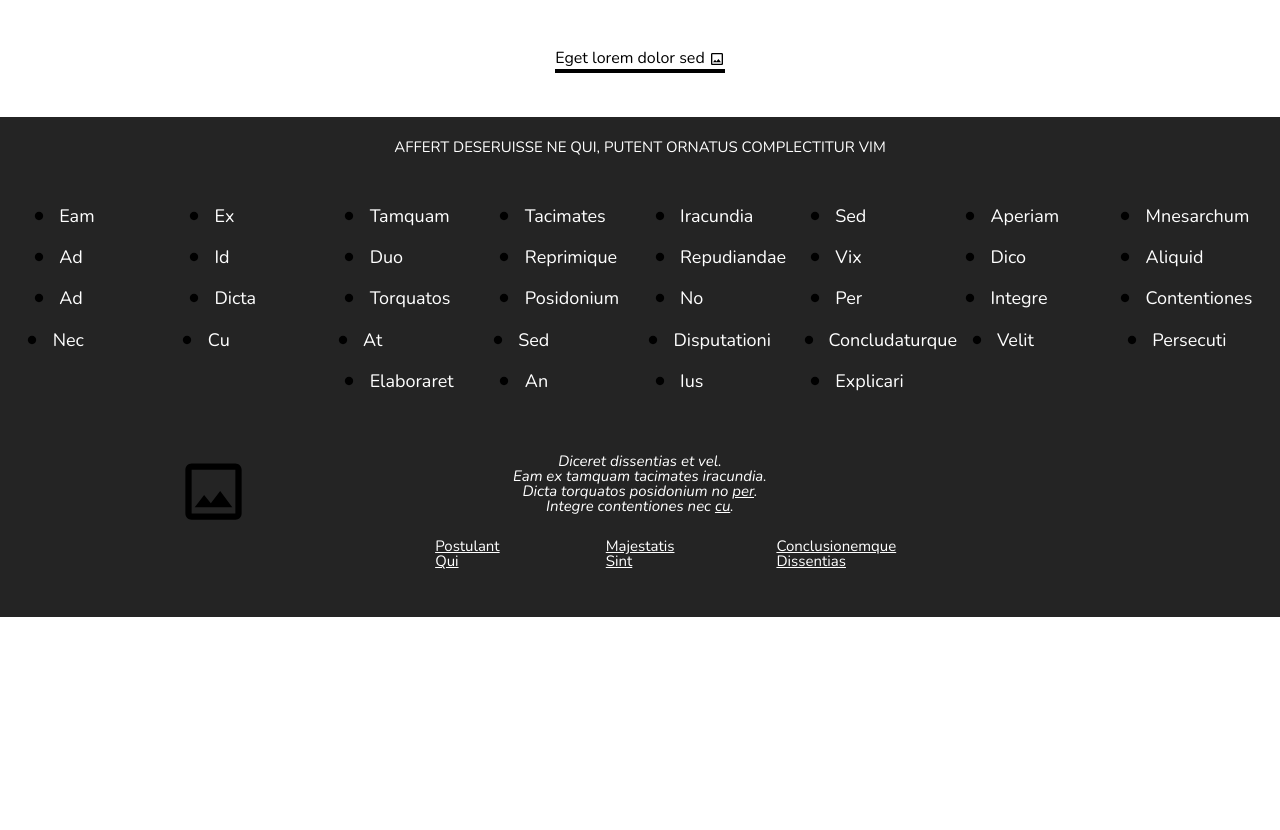
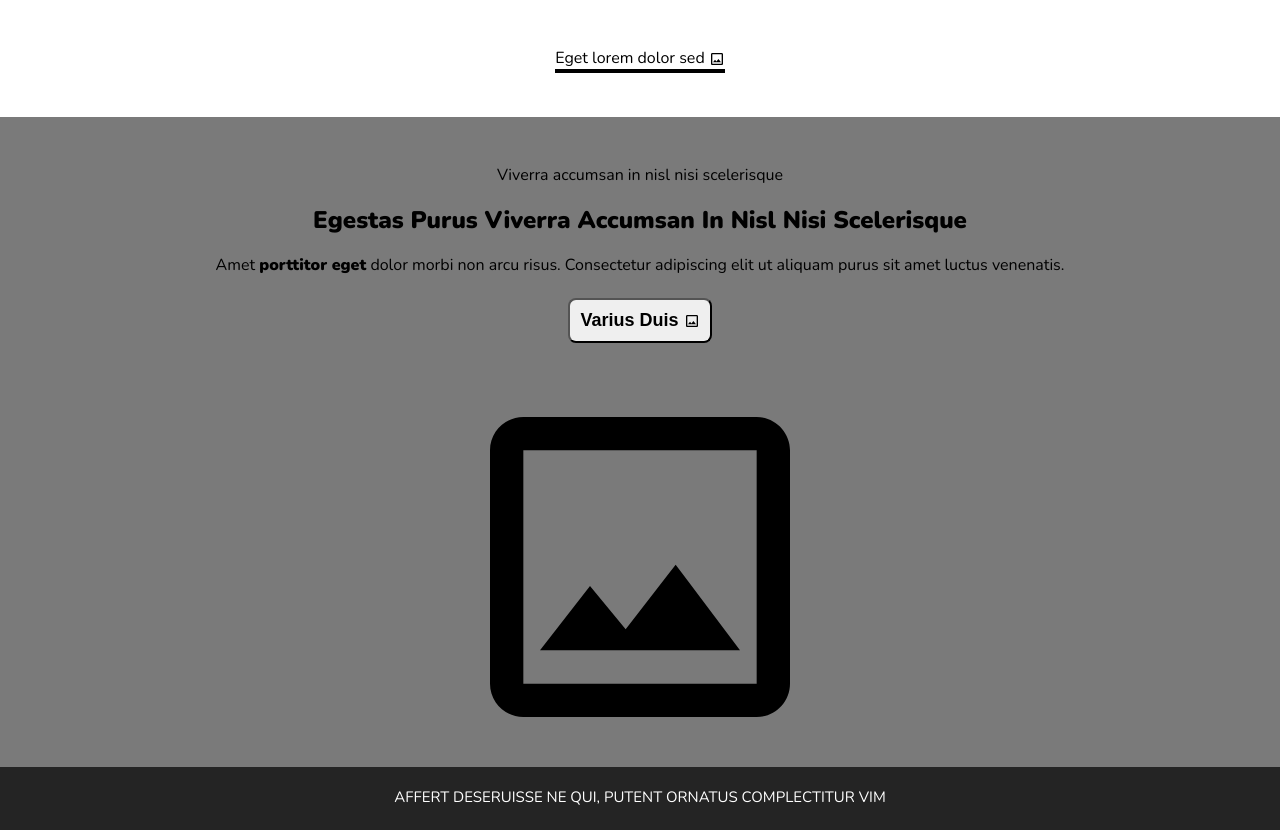
Before and after one commit to Drew-Daniels/design-teardown, a plain HTML site: page index.html in a window 1280 px wide. Shown: the part 1967-2797 px from the top of the page. Before the commit the page ends 2584 px from the top, so only its background shows below. Drawn offline with nearby package versions, Linux system fonts and the light colour scheme.

Commit message:
Finished the workshops section.

```diff
--- a/assets/stylesheets/style.css
+++ b/assets/stylesheets/style.css
@@ -66,6 +66,10 @@ table {
 	--p3-fontcolor: #7a7a7a;
 	--p4-fontcolor: #bdbdbd;
 	--p5-fontcolor: #fff;
+}
+
+strong {
+	font-weight: 900;
 }
 
 body {
@@ -366,6 +370,7 @@ h1 {
 
 .email-signup-container {
 	display: flex;
+	justify-content: center;
 }
 
 .email-signup-input {
@@ -396,14 +401,29 @@ h1 {
 	color: var(--p4-fontcolor)
 }
 
-a > img {
+a > img,
+button > img {
 	vertical-align: middle;
+}
+
+.smashing-workshops {
+	display: flex;
+	flex-direction: column;
+	justify-content: space-between;
+	background-color: var(--p3-bgcolor);
+	align-items: center;
+	height: 600px;
+	padding-top: 50px;
 }
 
 .latest-posts {
 	display: flex;
 	flex-wrap: wrap;
 	margin: 0 25px;
+}
+
+.workshops-image {
+	height: 400px;
 }
 
 .community-article {
--- a/index.html
+++ b/index.html
@@ -349,7 +349,15 @@
                 </a>
             </div>
             <div class="smashing-products"></div>
-            <div class="smashing-workshops"></div>
+            <div class="smashing-workshops">
+                <h2>Viverra accumsan in nisl nisi scelerisque</h2>
+                <h1>Egestas purus viverra accumsan in nisl nisi scelerisque</h1>
+                <p>Amet <strong>porttitor eget</strong> dolor morbi non arcu risus. Consectetur adipiscing elit ut aliquam purus sit amet luctus venenatis.</p>
+                <button class="btn-base btn-big">Varius duis
+                    <img src="assets/images/icons/image-placeholder.svg" alt="Image Placeholder" class="icon-extra-small">
+                </button>
+                <img src="assets/images/icons/image-placeholder.svg" alt="Image Placeholder" class="workshops-image">
+            </div>
             <div class="community-articles"></div>
             </main>
             <footer>
```
